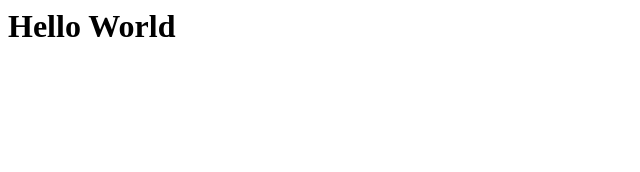
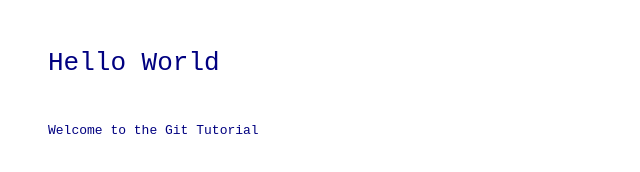
Before and after one commit to kelvin-88/basic-git-workflow, a plain HTML site: page index.html in a window 1280 px wide. Shown: the whole page, without its empty margins (0-640 px from the left). Drawn offline with Linux system fonts and the light colour scheme.

Commit message:
Add CSS to HTML

```diff
--- a/index.html
+++ b/index.html
@@ -1,9 +1,22 @@
 <html>
   <head>
     <title>Simple Webpage</title>
+    <style>
+      body {
+        font-family: monospace;
+        color: navy;
+        padding: 40px;
+      }
+
+      .header {
+        font-weight: 500;
+      }
+    </style>
   </head>
 
   <body>
-    <h1>Hello World</h1>
+    <h1 class="header">Hello World</h1>
+    <br />
+    <p>Welcome to the Git Tutorial</p>
   </body>
 </html>
```
